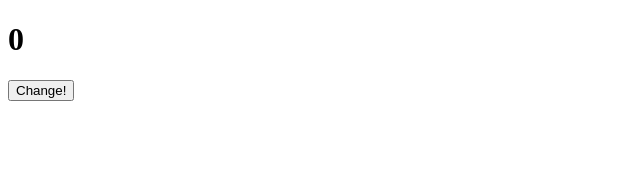
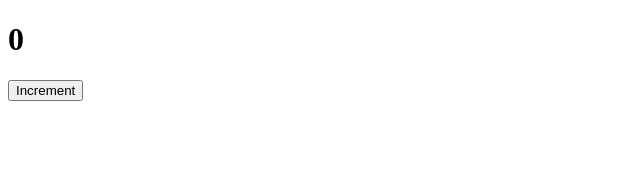
Before and after one commit to sachinm78/react-hooks-useState, a React (Create React App) app: page / in a window 1280 px wide. Shown: the top 170 px of the page, without its empty margins (0-640 px from the left). Built offline with nearby package versions, Linux system fonts and the light colour scheme.

Commit message:
refactored code with helper function

```diff
--- a/src/App.js
+++ b/src/App.js
@@ -6,10 +6,14 @@ import React, {useState} from "react"
 function App() {
     const [count, setCount] = useState(0)
 
+    function increment() {
+        setCount(prevCount => prevCount + 1)
+    }
+
     return (
         <div>
             <h1>{count}</h1>
-            <button onClick={() => setCount(prevCount => prevCount + 1)}>Change!</button>
+            <button onClick={increment}>Increment</button>
         </div>
     )
 }
```
